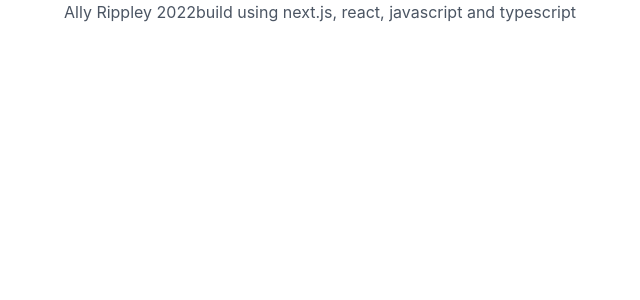
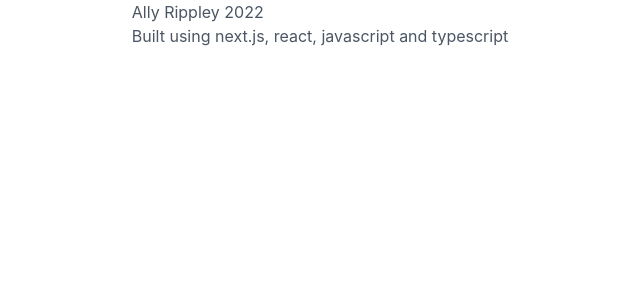
Before and after one commit to Rippley777/next-home, a Next.js app: page /components/footer in a window 1280 px wide. Shown: the top 300 px of the page, without its empty margins (320-960 px from the left). Built offline with nearby package versions, Linux system fonts and the light colour scheme.

Commit message:
fix footer

```diff
--- a/pages/components/footer.tsx
+++ b/pages/components/footer.tsx
@@ -3,8 +3,10 @@ import { NextComponentType } from "next";
 const Footer: NextComponentType = () => {
   return (
     <footer className="flex flex-1 my-auto justify-center text-gray-600">
-      <p>Ally Rippley 2022</p>
-      <p>build using next.js, react, javascript and typescript</p>
+      <div>
+        <p>Ally Rippley 2022</p>
+        <p>Built using next.js, react, javascript and typescript</p>
+      </div>
     </footer>
   );
 };
```
